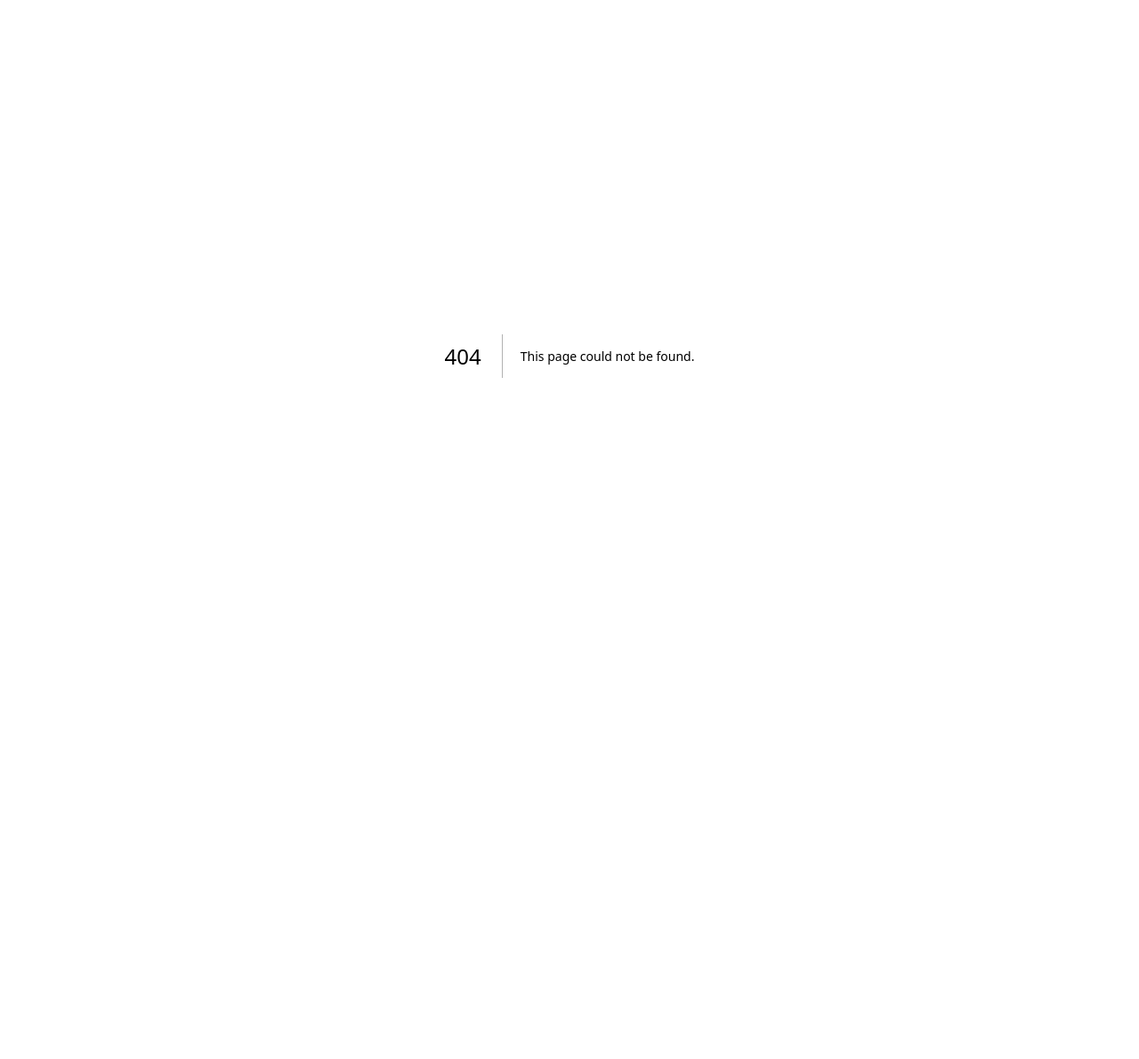
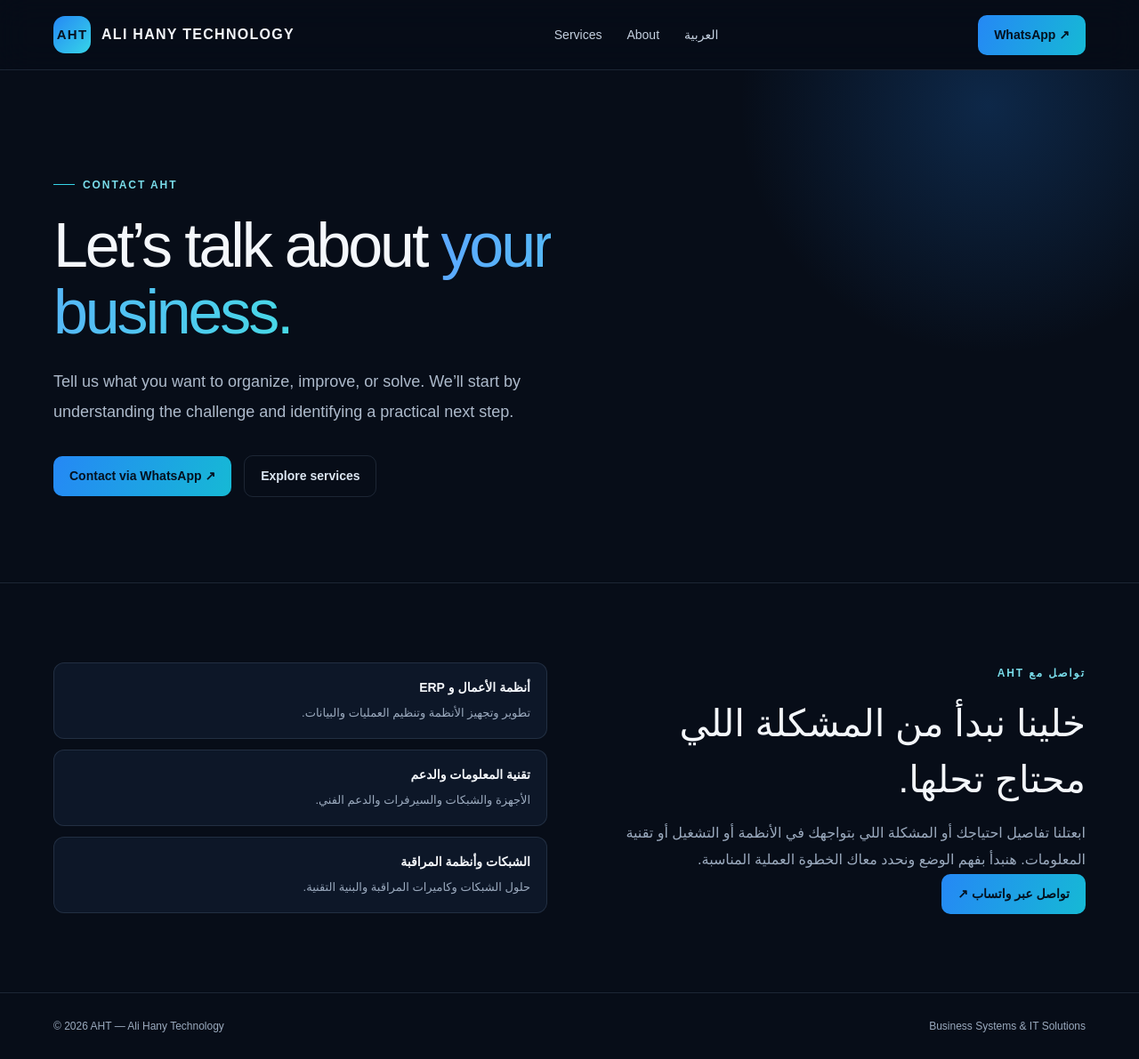
Before and after one commit to secretzoneoffical-collab/ahttechnology-website, a Next.js app: page /contact in a window 1280 px wide. Before the commit this address had no page. Shown: the whole page at 89% size. Before the commit the page ends 800 px from the top, so only its background shows below. Built offline with nearby package versions, Linux system fonts and the light colour scheme.

Commit message:
Add bilingual AHT contact page

```diff
--- /dev/null
+++ b/app/contact/page.tsx
@@ -0,0 +1,10 @@
+export default function ContactPage() {
+  return (
+    <main>
+      <header className="site-header"><div className="container nav"><a className="brand" href="/"><span className="brand-mark">AHT</span><span>ALI HANY TECHNOLOGY</span></a><nav className="nav-links"><a href="/services">Services</a><a href="/about">About</a><a href="#arabic" lang="ar">العربية</a></nav><a className="nav-cta" href="https://bit.ly/m/AliHanySys" target="_blank" rel="noreferrer">WhatsApp ↗</a></div></header>
+      <section className="hero"><div className="container"><span className="eyebrow">CONTACT AHT</span><h1>Let’s talk about <span className="gradient-text">your business.</span></h1><p className="hero-copy">Tell us what you want to organize, improve, or solve. We’ll start by understanding the challenge and identifying a practical next step.</p><div className="hero-actions"><a className="button-primary" href="https://bit.ly/m/AliHanySys" target="_blank" rel="noreferrer">Contact via WhatsApp ↗</a><a className="button-secondary" href="/services">Explore services</a></div></div></section>
+      <section className="section" id="arabic" lang="ar" dir="rtl"><div className="container split"><div className="split-copy"><span className="eyebrow">تواصل مع AHT</span><h2>خلينا نبدأ من المشكلة اللي محتاج تحلها.</h2><p>ابعتلنا تفاصيل احتياجك أو المشكلة اللي بتواجهك في الأنظمة أو التشغيل أو تقنية المعلومات. هنبدأ بفهم الوضع ونحدد معاك الخطوة العملية المناسبة.</p><a className="button-primary" href="https://bit.ly/m/AliHanySys" target="_blank" rel="noreferrer">تواصل عبر واتساب ↗</a></div><div className="principles"><div className="principle"><strong>أنظمة الأعمال و ERP</strong><span>تطوير وتجهيز الأنظمة وتنظيم العمليات والبيانات.</span></div><div className="principle"><strong>تقنية المعلومات والدعم</strong><span>الأجهزة والشبكات والسيرفرات والدعم الفني.</span></div><div className="principle"><strong>الشبكات وأنظمة المراقبة</strong><span>حلول الشبكات وكاميرات المراقبة والبنية التقنية.</span></div></div></div></section>
+      <footer className="footer"><div className="container footer-inner"><span>© {new Date().getFullYear()} AHT — Ali Hany Technology</span><span>Business Systems & IT Solutions</span></div></footer>
+    </main>
+  );
+}
```
